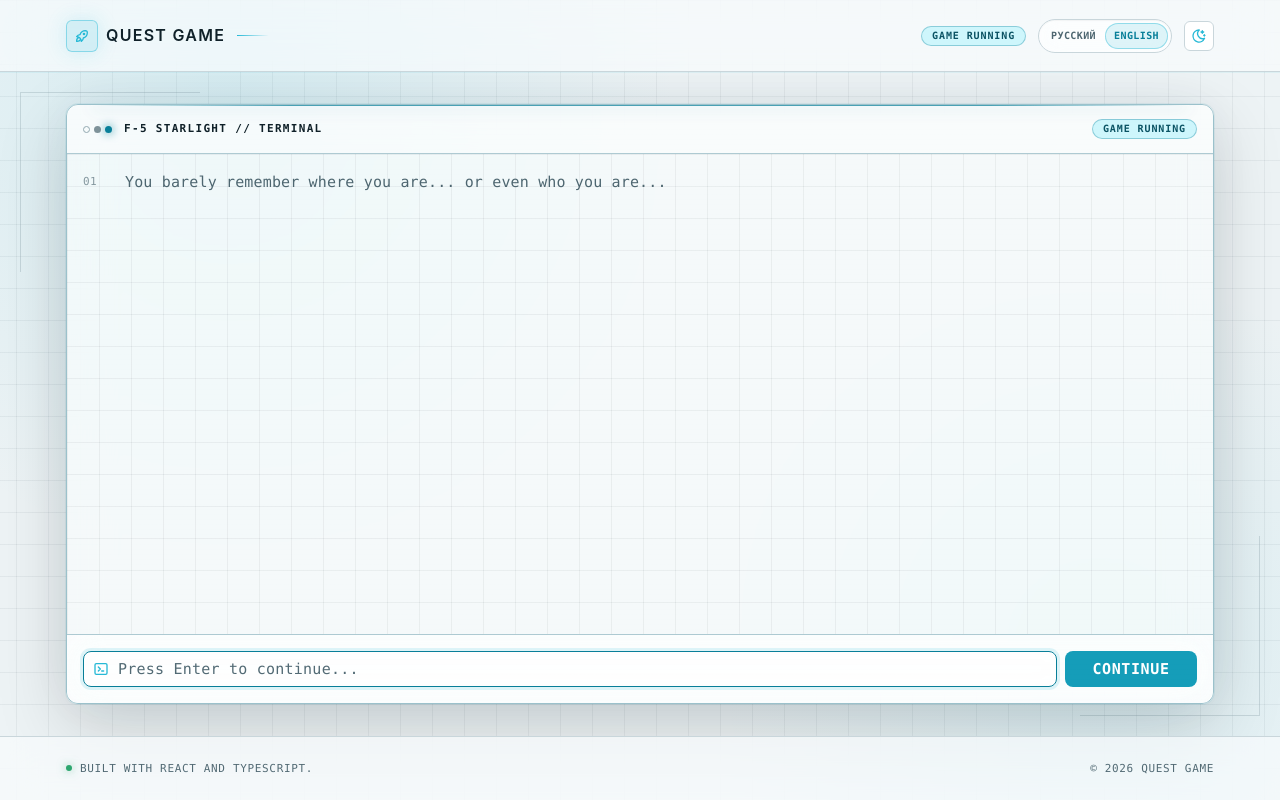
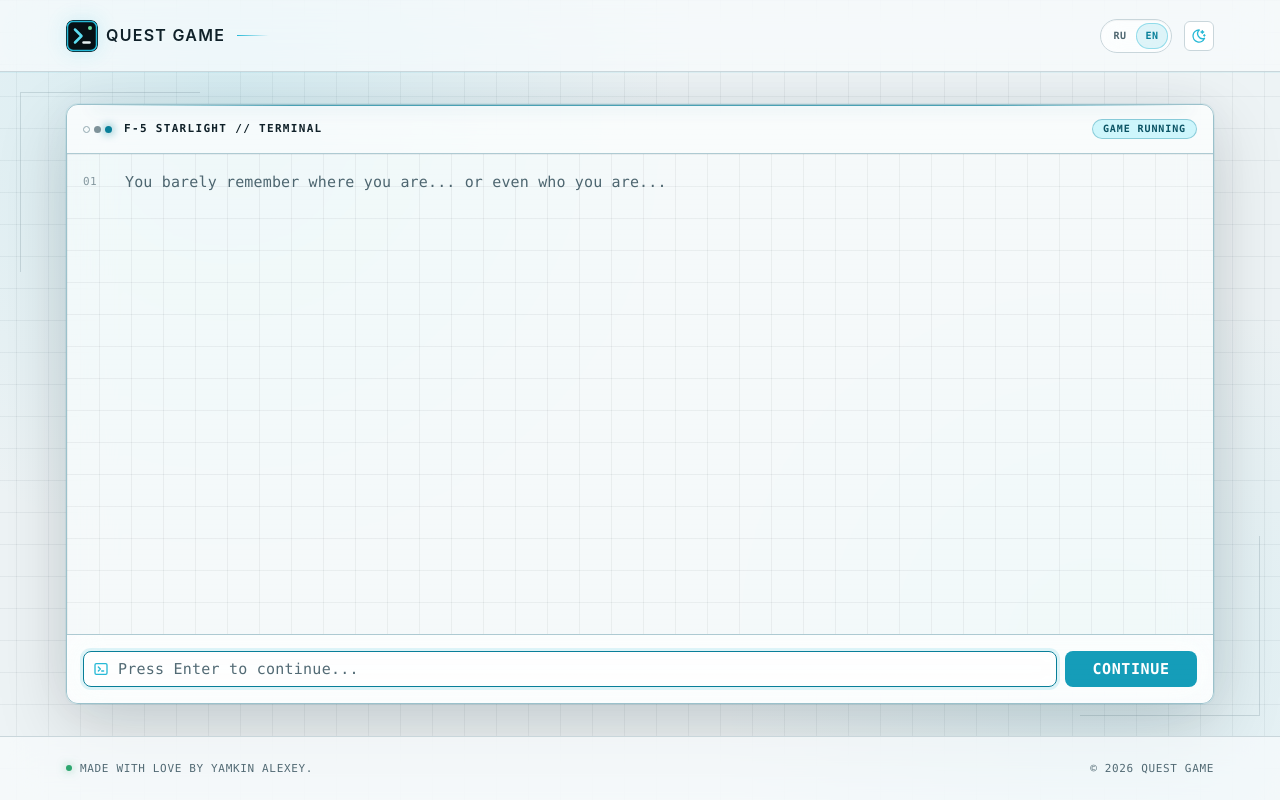
Before and after one commit to yamkin29/Quest_Game, a React (Vite) app: page / in a window 1280 px wide. Built offline with nearby package versions, Linux system fonts and the light colour scheme.

Commit message:
refine header, language switcher, and footer branding

```diff
--- a/src/features/change-language/ui/LanguageSwitcher.module.css
+++ b/src/features/change-language/ui/LanguageSwitcher.module.css
@@ -23,7 +23,7 @@
 }
 
 .control {
-  min-width: 58px;
+  min-width: 32px;
 }
 
 .label {
--- a/src/features/change-language/ui/LanguageSwitcher.tsx
+++ b/src/features/change-language/ui/LanguageSwitcher.tsx
@@ -1,6 +1,6 @@
 import { SegmentedControl } from "@mantine/core";
 
-import type { InterfaceMessageKey, Locale, Translator } from "@/shared/i18n";
+import type { Locale, Translator } from "@/shared/i18n";
 import classes from "./LanguageSwitcher.module.css";
 
 const segmentedControlClassNames = {
@@ -12,10 +12,10 @@ const segmentedControlClassNames = {
 } as const;
 
 const localeOptions = [
-  { labelKey: "locale.ru", value: "ru" },
-  { labelKey: "locale.en", value: "en" },
+  { label: "ru", value: "ru" },
+  { label: "en", value: "en" },
 ] satisfies readonly {
-  readonly labelKey: InterfaceMessageKey;
+  readonly label: Locale;
   readonly value: Locale;
 }[];
 
@@ -34,10 +34,7 @@ export function LanguageSwitcher({
     <SegmentedControl<Locale>
       aria-label={t("locale.label")}
       classNames={segmentedControlClassNames}
-      data={localeOptions.map(({ labelKey, value }) => ({
-        label: t(labelKey),
-        value,
-      }))}
+      data={localeOptions}
       name="quest-game-locale"
       onChange={onChange}
       size="xs"
--- a/src/pages/game/ui/GamePage.tsx
+++ b/src/pages/game/ui/GamePage.tsx
@@ -1,18 +1,11 @@
 import { AppShell, Container } from "@mantine/core";
 
-import { type GameStatus, useGame } from "@/entities/game";
+import { useGame } from "@/entities/game";
 import { useLanguage } from "@/features/change-language";
-import type { InterfaceMessageKey } from "@/shared/i18n";
 import { Footer } from "@/widgets/app-footer";
 import { Header } from "@/widgets/app-header";
 import { ConsoleWindow } from "@/widgets/game-console";
 import classes from "./GamePage.module.css";
-
-const statusKeys = {
-  playing: "header.status.playing",
-  won: "header.status.won",
-  dead: "header.status.dead",
-} satisfies Record<GameStatus, InterfaceMessageKey>;
 
 export function GamePage() {
   const { locale, setLocale, t } = useLanguage();
@@ -27,13 +20,7 @@ export function GamePage() {
       header={{ height: "var(--spacing-72)" }}
       padding={{ base: "var(--spacing-16)", sm: "var(--spacing-32)" }}
     >
-      <Header
-        locale={locale}
-        onLocaleChange={setLocale}
-        status={state.status}
-        statusLabel={t(statusKeys[state.status])}
-        t={t}
-      />
+      <Header locale={locale} onLocaleChange={setLocale} t={t} />
 
       <AppShell.Main className={classes.main}>
         <Container size="var(--app-page-max-width)" w="100%">
--- a/src/shared/i18n/en.ts
+++ b/src/shared/i18n/en.ts
@@ -9,7 +9,7 @@ export const en = {
   "header.status.playing": "Game running",
   "header.status.won": "Victory",
   "header.status.dead": "Game over",
-  "footer.description": "Built with React and TypeScript.",
+  "footer.description": "Made with love by Yamkin Alexey.",
   "footer.copyright": "© {{year}} Quest Game",
   "console.title": "F-5 Starlight // Terminal",
   "console.historyLabel": "Game history",
--- a/src/shared/i18n/ru.ts
+++ b/src/shared/i18n/ru.ts
@@ -9,7 +9,7 @@ export const ru = {
   "header.status.playing": "Игра запущена",
   "header.status.won": "Победа",
   "header.status.dead": "Игра окончена",
-  "footer.description": "Создано на React и TypeScript.",
+  "footer.description": "Сделано с любовью — Yamkin Alexey.",
   "footer.copyright": "© {{year}} Quest Game",
   "console.title": "F-5 Starlight // Терминал",
   "console.historyLabel": "История игры",
--- a/src/widgets/app-header/ui/Header.module.css
+++ b/src/widgets/app-header/ui/Header.module.css
@@ -35,15 +35,11 @@
 
 .icon {
   flex: 0 0 auto;
-  color: var(--app-accent);
-  border-color: color-mix(in srgb, var(--app-accent) 44%, transparent);
-  background: var(--app-accent-soft);
+  display: block;
+  width: var(--spacing-32);
+  height: var(--spacing-32);
+  border-radius: 7px;
   box-shadow: 0 0 20px color-mix(in srgb, var(--app-accent) 18%, transparent);
-}
-
-.icon svg {
-  width: var(--spacing-16);
-  height: var(--spacing-16);
 }
 
 .title {
@@ -57,30 +53,6 @@
   text-overflow: ellipsis;
   text-transform: uppercase;
   white-space: nowrap;
-}
-
-.status {
-  --badge-bg: color-mix(in srgb, var(--status-color) 12%, transparent);
-  --badge-color: var(--status-color);
-
-  border: 1px solid color-mix(in srgb, var(--status-color) 34%, transparent);
-  font-family: var(--font-terminal);
-  font-size: 10px;
-  font-weight: var(--font-weight-semibold);
-  letter-spacing: 0.09em;
-  text-transform: uppercase;
-}
-
-.status[data-status="playing"] {
-  --status-color: var(--app-status-playing);
-}
-
-.status[data-status="won"] {
-  --status-color: var(--app-status-won);
-}
-
-.status[data-status="dead"] {
-  --status-color: var(--app-status-dead);
 }
 
 @media (max-width: 35em) {
--- a/src/widgets/app-header/ui/Header.tsx
+++ b/src/widgets/app-header/ui/Header.tsx
@@ -1,14 +1,5 @@
-import {
-  AppShell,
-  Badge,
-  Container,
-  Group,
-  Text,
-  ThemeIcon,
-} from "@mantine/core";
-import { IconRocket } from "@tabler/icons-react";
+import { AppShell, Container, Group, Text } from "@mantine/core";
 
-import type { GameStatus } from "@/entities/game";
 import { LanguageSwitcher } from "@/features/change-language";
 import { ThemeToggle } from "@/features/toggle-theme";
 import type { Locale, Translator } from "@/shared/i18n";
@@ -17,32 +8,23 @@ import classes from "./Header.module.css";
 interface HeaderProps {
   readonly locale: Locale;
   readonly onLocaleChange: (locale: Locale) => void;
-  readonly status: GameStatus;
-  readonly statusLabel: string;
   readonly t: Translator;
 }
 
-export function Header({
-  locale,
-  onLocaleChange,
-  status,
-  statusLabel,
-  t,
-}: HeaderProps) {
+export function Header({ locale, onLocaleChange, t }: HeaderProps) {
   return (
     <AppShell.Header className={classes.header}>
       <Container className={classes.container} size="var(--app-page-max-width)">
         <Group h="100%" justify="space-between" wrap="nowrap">
           <Group className={classes.brand} gap="var(--spacing-8)" wrap="nowrap">
-            <ThemeIcon
+            <img
+              alt=""
+              aria-hidden="true"
               className={classes.icon}
-              color="signal"
-              radius="xs"
-              size="var(--spacing-32)"
-              variant="outline"
-            >
-              <IconRocket aria-hidden="true" />
-            </ThemeIcon>
+              height="32"
+              src="/favicon.svg"
+              width="32"
+            />
             <Text className={classes.title} component="span">
               {t("app.title")}
             </Text>
@@ -54,14 +36,6 @@ export function Header({
             gap="var(--spacing-12)"
             wrap="nowrap"
           >
-            <Badge
-              className={classes.status}
-              data-status={status}
-              variant="light"
-              visibleFrom="sm"
-            >
-              {statusLabel}
-            </Badge>
             <LanguageSwitcher locale={locale} onChange={onLocaleChange} t={t} />
             <ThemeToggle t={t} />
           </Group>
```
